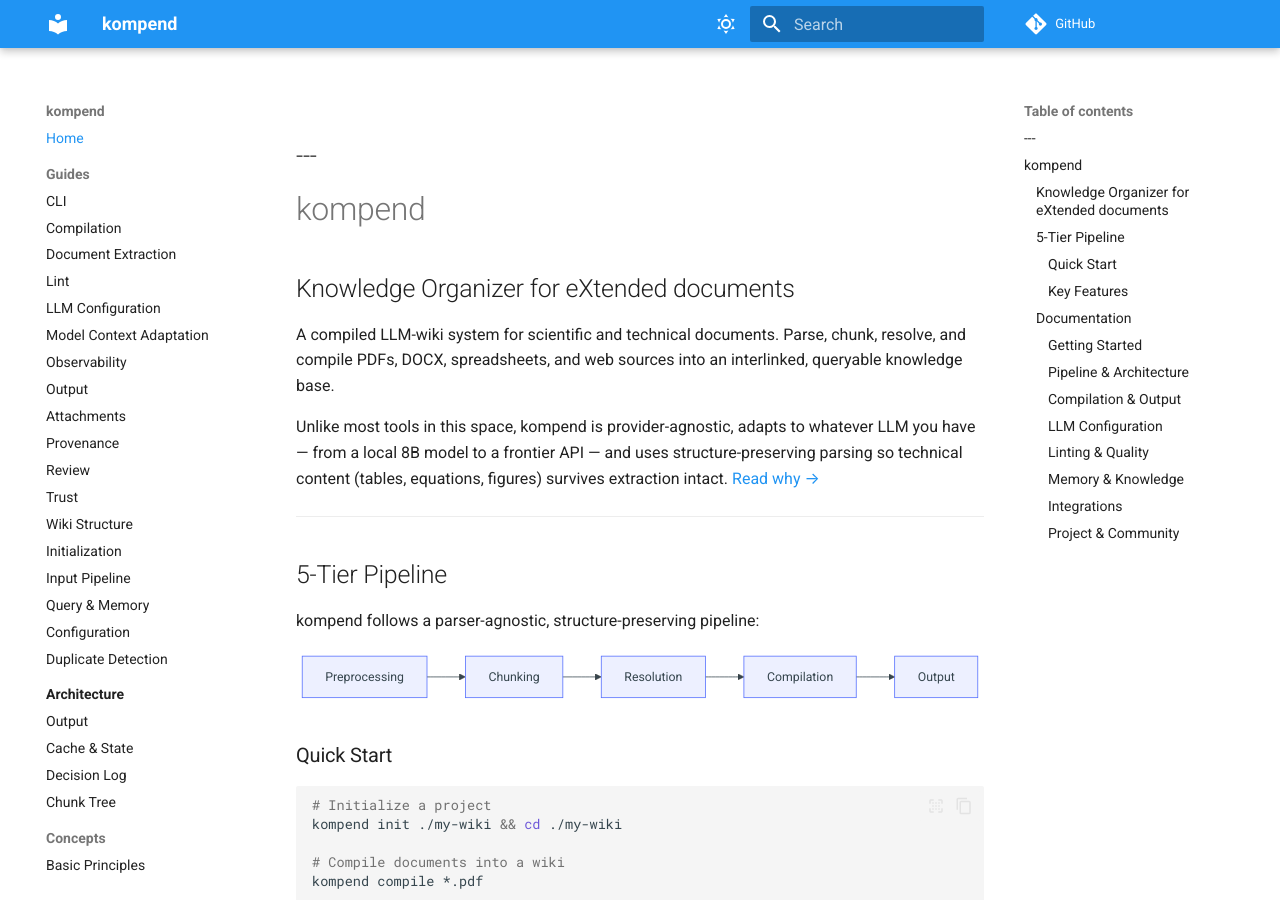
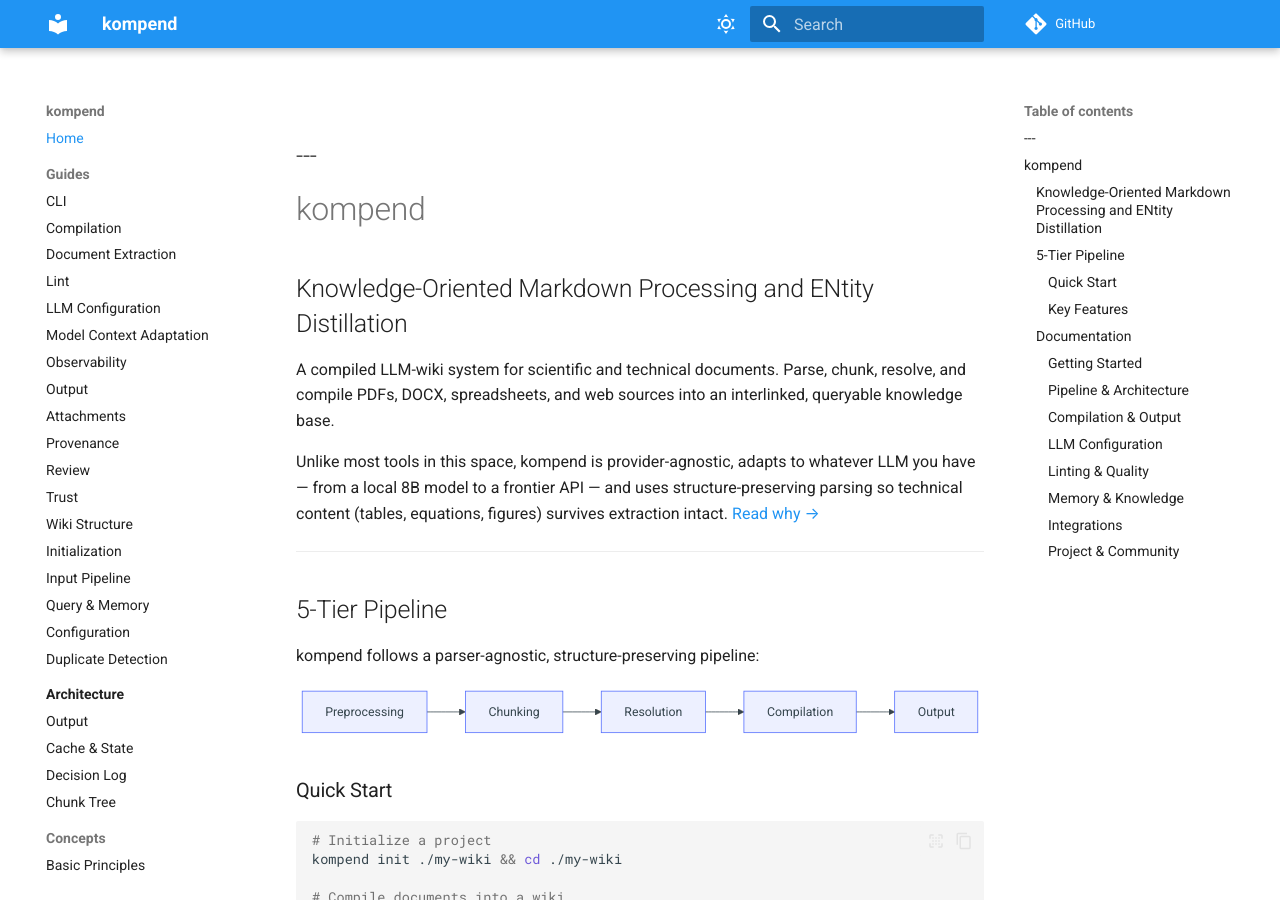
Before and after one commit to jr2804/kompend, an MkDocs documentation site: the page built from docs/index.md, in a window 1280 px wide and 900 px high. Built offline with MkDocs 1.6.1 and Material for MkDocs 9.7.7, drawn with Linux system fonts in a browser that asks for light colours; comment, search, counter and statistics services are not loaded.

Commit message:
docs: replace the last KNOX backronym after the rename
The rename pass replaced the token `knox`/`Knox`/`KNOX`, so text that
described the old name's letters survived it: "Knowledge Organizer for
eXtended documents" spelled K-N-O-X and appeared as the docs landing
subtitle and as a name gloss in the extraction guide.

- docs/index.md: the H2 subtitle is now the real KOMPEND expansion,
  "Knowledge-Oriented Markdown Processing and ENtity Distillation" —
  matching the definition in architecture/decisions.md.
- docs/guides/document-extraction.md: drop the `("eXtended documents")`
  gloss — it explained the old "X" and means nothing under the new name.

Verified: mkdocs build --strict exit 0; rumdl clean; zero `knox`
substring in the built site; emitted <title> is `kompend` and the meta
description is the new one.

```diff
--- a/docs/guides/document-extraction.md
+++ b/docs/guides/document-extraction.md
@@ -1,6 +1,6 @@
 # Document Extraction in kompend
 
-kompend ("eXtended documents") aims to parse a wide variety of document formats
+kompend aims to parse a wide variety of document formats
 into a structured, LLM-aware representation. This document explains which
 frameworks are used, why, and what was considered before settling on the
 current architecture.
--- a/docs/index.md
+++ b/docs/index.md
@@ -3,7 +3,7 @@
 
 # kompend
 
-## Knowledge Organizer for eXtended documents
+## Knowledge-Oriented Markdown Processing and ENtity Distillation
 
 A compiled LLM-wiki system for scientific and technical documents.
 Parse, chunk, resolve, and compile PDFs, DOCX, spreadsheets, and
```
